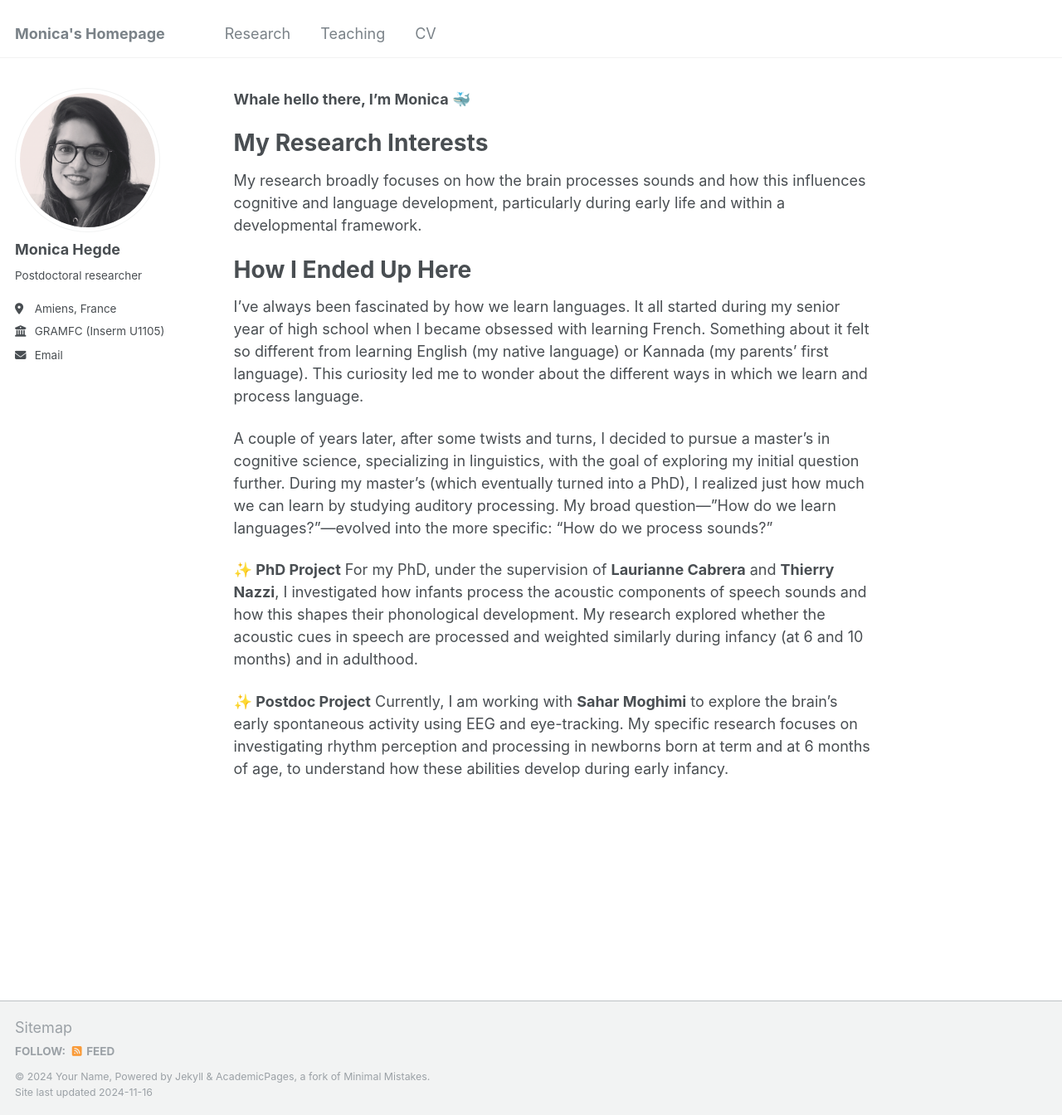
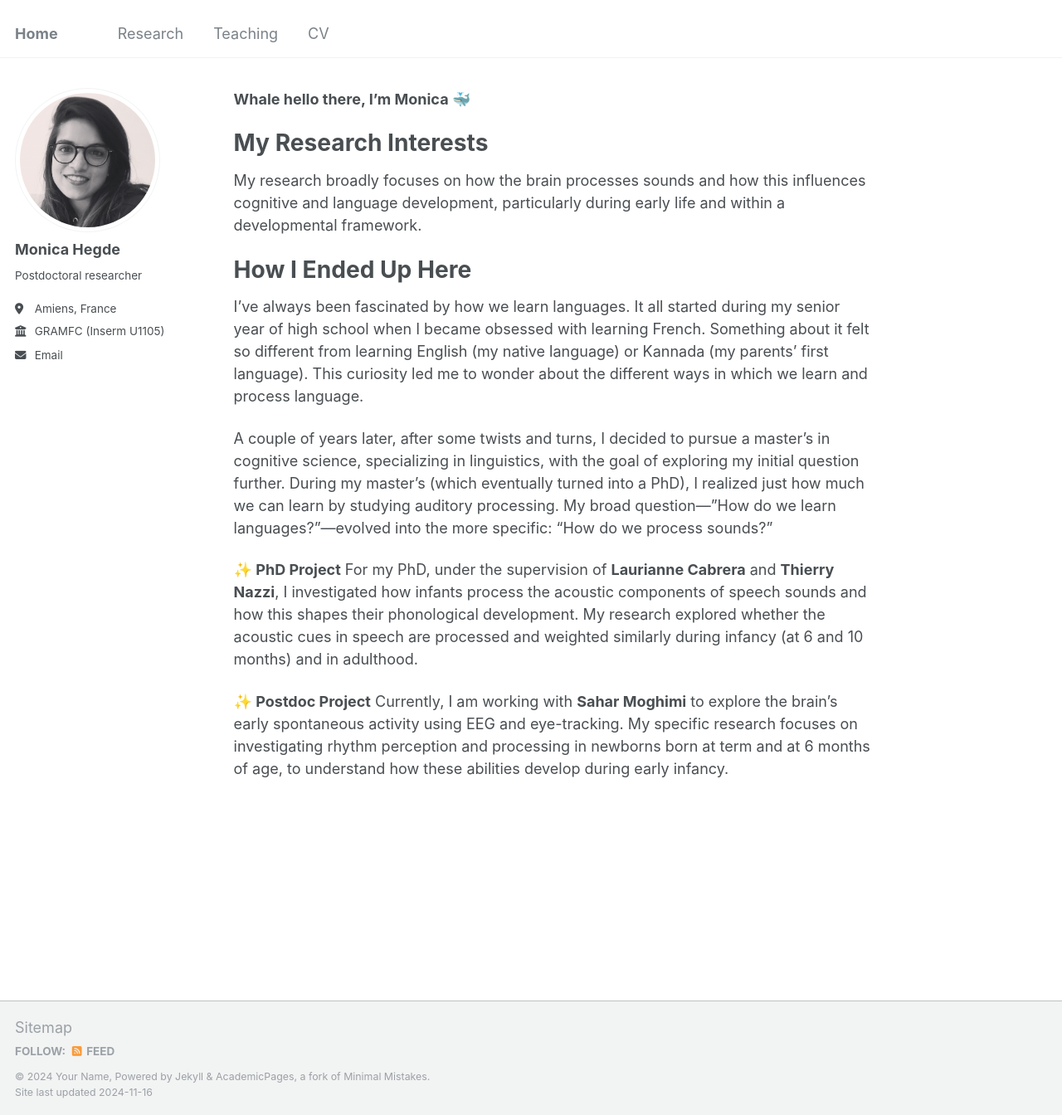
Before and after one commit to hahaharmonica/hahaharmonica.github.io, a Jekyll site: the page built from _pages/about.md, in a window 1280 px wide and 1344 px high. Shown: the whole window at 83% size. Built offline with Jekyll 4.4.1, drawn with Linux system fonts in a browser that asks for light colours.

Commit message:
Update _config.yml

```diff
--- a/_config.yml
+++ b/_config.yml
@@ -8,7 +8,7 @@
 
 # Basic Site Settings
 locale                   : "en-US"
-title                    : "Monica's Homepage"
+title                    : "Home"
 title_separator          : "-"
 name                     : &name "Your Name"
 description              : &description "personal description"
```
